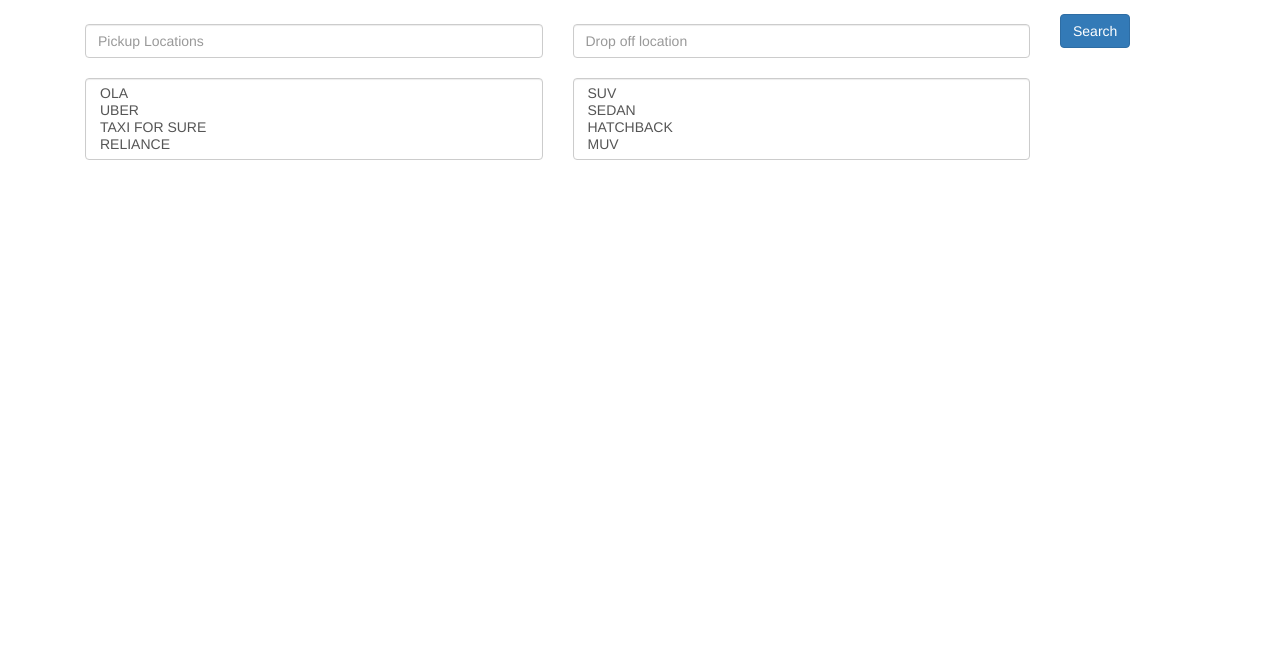
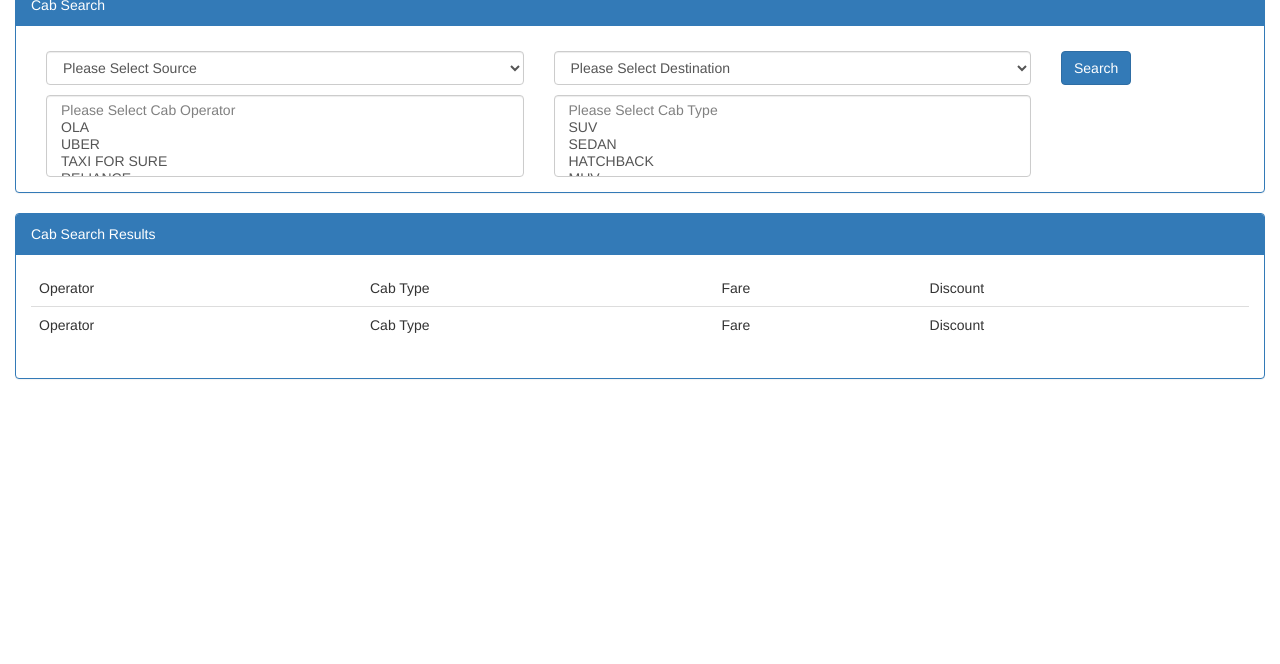
Before and after one commit to gauravmahajan25/Buildathon, a website: page ui/app/index.html in a window 1280 px wide. Shown: the part 136-800 px from the top of the page. Drawn offline with nearby package versions, Linux system fonts and the light colour scheme; some packages are replaced by stand-ins of ours; no server answers.

Commit message:
UI Changes

```diff
--- a/ui/app/index.html
+++ b/ui/app/index.html
@@ -33,5 +33,6 @@
     <script src="scripts/services/cabService.js"></script>
     <script src="scripts/services/cabOperatorService.js"></script>
     <script src="scripts/services/cabTypeService.js"></script>
+    <script src="scripts/services/locationService.js"></script>
 </body>
 </html>
--- a/ui/app/scripts/controllers/cabListController.js
+++ b/ui/app/scripts/controllers/cabListController.js
@@ -2,14 +2,17 @@
   "use strict";
   angular.module("findACab")
     .controller("CabListController",
-                ["$scope","cabService","cabTypeService","cabOperatorService",
+                ["$scope","cabService","cabTypeService","cabOperatorService","locationService",
                  CabListController]);
 
 
-  function CabListController($scope,cabService,cabTypeService,cabOperatorService) {
+  function CabListController($scope,cabService,cabTypeService,cabOperatorService,locationService) {
     $scope.search = {};
     $scope.cabTypes = cabTypeService.getTypes();
     $scope.cabOperators = cabOperatorService.getOperators();
+    locationService.query(function(data) {
+      $scope.locations = data;
+    });
     console.log("Entered..............");
     $scope.searchCabs = function (search) {
       console.log("Search..............");
--- /dev/null
+++ b/ui/app/scripts/services/locationService.js
@@ -0,0 +1,14 @@
+(function () {
+  "use strict";
+
+  angular
+    .module("findACab")
+    .factory("locationService",
+             ["$resource",
+              locationService]);
+
+  function locationService($resource) {
+    return $resource("http://localhost:9090/chooseacab/api/location")
+  }
+
+}());
--- a/ui/app/styles/cab.css
+++ b/ui/app/styles/cab.css
@@ -4,13 +4,11 @@
   z-index: 0;
   height:120px;
 }
-
-.searchWidget
+.container
 {
-  margin-top: 20px;
+  width:100%;
 }
-
-#searchFrm .row
+#searchFrm .row,#cab-search
 {
-  margin-top: 10px;
+  margin-top: 5px;
 }
--- a/ui/app/views/cabList.html
+++ b/ui/app/views/cabList.html
@@ -1,3 +1,6 @@
+<div class="panel panel-primary">
+  <div class="panel-heading">Cab Search</div>
+  <div class="panel-body">
     <div class="searchWidget">
       <div class="container">
         <form name="searchFrm" id="searchFrm" novalidate="novalidate">
@@ -7,16 +10,22 @@
               <div class="row">
                 <div class="col-sm-6 col-xs-12">
                   <div>
-                <input type="text" class="search-input form-control ui-autocomplete-input" name="source" ng-model="search.source" placeholder="Pickup Locations" value="" autocomplete="off">
+                    <select class="search-input form-control" ng-model="search.sourceId">
+                      <option value="" disabled selected>Please Select Source</option>
+                      <option ng-repeat="location in locations" ng-value="location.id">{{location.name}}</option>
+                    </select>
                   </div>
                 </div>
                 <div class="col-sm-6 col-xs-12">
-              <input type="text" class="search-input form-control ui-autocomplete-input" name="destination" ng-model="search.destination" placeholder="Drop off location" value="" autocomplete="off">
+                  <select class="search-input form-control" ng-model="search.destinationId">
+                    <option value="" disabled selected>Please Select Destination</option>
+                    <option ng-repeat="location in locations" ng-value="location.id">{{location.name}}</option>
+                  </select>
                 </div>
               </div>
             </div>
             <div class="col-sm-2 col-xs-12">
-          <input type="submit" class="btn btn-primary" name="search" value="Search" ng-click="searchCabs(search)">
+              <input type="submit" id="cab-search" class="btn btn-primary" name="search" value="Search" ng-click="searchCabs(search)">
             </div>
           </div>
 
@@ -26,12 +35,14 @@
                 <div class="col-sm-6 col-xs-12">
                   <div>
                     <select class="search-input form-control" ng-model="search.selectedCabOperators" multiple>
+                      <option value="" disabled selected>Please Select Cab Operator</option>
                       <option ng-repeat="cabOperator in cabOperators" ng-value="cabOperator.id">{{cabOperator.name}}</option>
                     </select>
                   </div>
                 </div>
                 <div class="col-sm-6 col-xs-12">
                   <select class="search-input form-control" ng-model="search.selectedCabTypes" multiple>
+                    <option value="" disabled selected>Please Select Cab Type</option>
                     <option ng-repeat="cabType in cabTypes" ng-value="cabType.id">{{cabType.name}}</option>
                   </select>
                 </div>
@@ -41,3 +52,30 @@
         </form>
       </div>
     </div>
+  </div>
+</div>
+
+<!--Results-->
+<div class="panel panel-primary">
+  <div class="panel-heading">Cab Search Results</div>
+  <div class="panel-body">
+    <table class="table">
+      <thead>
+      <tr>
+        <td>Operator</td>
+        <td>Cab Type</td>
+        <td>Fare</td>
+        <td>Discount</td>
+      </tr>
+      </thead>
+      <tbody>
+      <tr>
+        <td>Operator</td>
+        <td>Cab Type</td>
+        <td>Fare</td>
+        <td>Discount</td>
+      </tr>
+      </tbody>
+    </table>
+  </div>
+</div>
```
Lines whose indentation alone changed are shown as unchanged.
